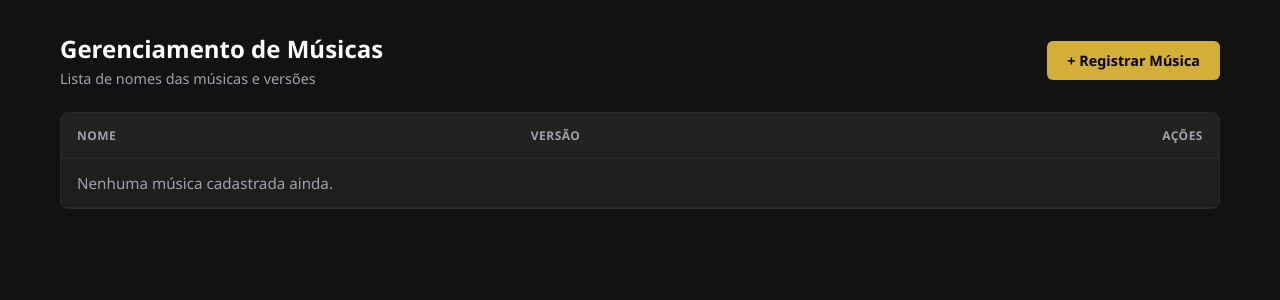
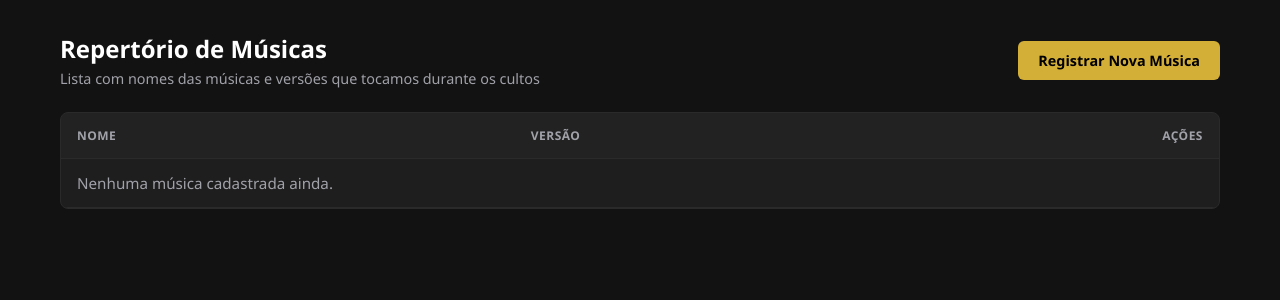
Before and after one commit to oeduardohaag/louvor-celc, a PHP site: page /musicas.php in a window 1280 px wide. Shown: the part 70-370 px from the top of the page. Run offline with PHP 8.4, Linux system fonts and the light colour scheme; the visitor is signed in with stand-in values (Sample User, id 1); data that the repository does not hold is empty.

Commit message:
Commits do meio da aula (25/11)

```diff
--- a/index.php
+++ b/index.php
@@ -6,7 +6,7 @@ $buscaCulto = trim($_GET['culto'] ?? '');
 $buscaMembro = trim($_GET['membro'] ?? '');
 $sucesso = $_GET['sucesso'] ?? '';
 
-$sql = "SELECT DISTINCT c.*
+$sql = "SELECT c.*
         FROM cultos c
         LEFT JOIN culto_membros cm ON c.id = cm.culto_id
         LEFT JOIN membros m ON cm.membro_id = m.id
@@ -15,7 +15,7 @@ $sql = "SELECT DISTINCT c.*
 $params = [];
 
 if ($buscaCulto !== '') {
-    $sql .= " AND c.nome LIKE ?";
+    $sql .= " AND c.titulo LIKE ?";
     $params[] = "%$buscaCulto%";
 }
 
@@ -104,7 +104,7 @@ foreach ($stmtMembros->fetchAll(PDO::FETCH_ASSOC) as $membro) {
                 <h2 class="page-title">Gestão de Cultos</h2>
                 <p class="page-subtitle">Acompanhe os repertórios e a escala dos próximos cultos</p>
             </div>
-            <a href="cultos/criar_culto.php" class="btn btn-primary-gold">+ Criar Novo Culto</a>
+            <a href="cultos/novo_culto.php" class="btn btn-primary-gold">Criar Novo Culto</a>
         </div>
 
         <?php if ($sucesso === 'criado'): ?>
--- a/membros.php
+++ b/membros.php
@@ -40,9 +40,9 @@ $cadastro = $_GET['cadastro'] ?? ($_GET['msg'] ?? '');
         <div class="page-header">
             <div>
                 <h2 class="page-title">Gestão de Membros</h2>
-                <p class="page-subtitle">Lista de integrantes do ministério, funções e instrumentos</p>
+                <p class="page-subtitle">Lista de integrantes do ministério com suas respectivas funções principais</p>
             </div>
-            <a href="membros/novo_membro.php" class="btn btn-primary-gold">+ Cadastrar Membro</a>
+            <a href="membros/novo_membro.php" class="btn btn-primary-gold">Cadastrar Membro</a>
         </div>
 
         <?php if ($cadastro === 'ok' || $cadastro === 'criado'): ?>
--- a/musicas.php
+++ b/musicas.php
@@ -39,10 +39,10 @@ $msg = $_GET['msg'] ?? ($_GET['musica'] ?? '');
 
         <div class="page-header">
             <div>
-                <h2 class="page-title">Gerenciamento de Músicas</h2>
-                <p class="page-subtitle">Lista de nomes das músicas e versões</p>
+                <h2 class="page-title">Repertório de Músicas</h2>
+                <p class="page-subtitle">Lista com nomes das músicas e versões que tocamos durante os cultos</p>
             </div>
-            <a href="musicas/nova_musica.php" class="btn btn-primary-gold">+ Registrar Música</a>
+            <a href="musicas/nova_musica.php" class="btn btn-primary-gold">Registrar Nova Música</a>
         </div>
 
         <?php if ($msg === 'criado' || $msg === 'registrada'): ?>
--- a/musicas/salvar_musica.php
+++ b/musicas/salvar_musica.php
@@ -2,7 +2,7 @@
 require "../auth/verificar_login.php";
 include "../config/conexao.php";
 
-// Pega os dados enviados pelo formulário (POST)
+// Pega os dados enviados pelo formulário
 $nome  = $_POST['nome'];
 $versao = $_POST['versao'];
 
```
Also changed, not shown: cultos/novo_culto.php (renamed from cultos/criar_culto.php).
